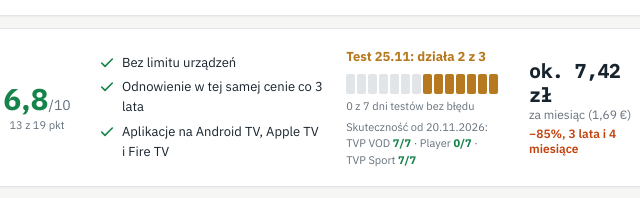
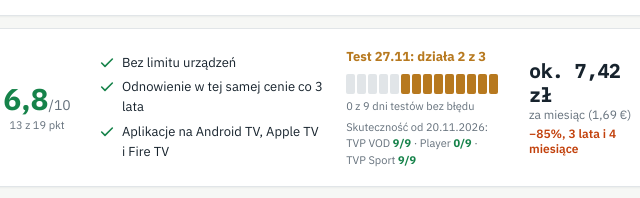
Before and after one commit to TrendTweekers/polski-streaming-monitor, a plain HTML site: page site/porownanie-vpn.html in a window 1280 px wide. Shown: the part 1208-1406 px from the top of the page, 370-1010 px from the left. Drawn offline with Linux system fonts and the light colour scheme; a script that the page names is missing.

Commit message:
Rebuild site after rebase
Co-Authored-By: Claude Opus 5.5 <noreply@anthropic.com>
Claude-Session: https://claude.ai/code/session_01EPKnAxMEudQgcJEVa8mYgw

```diff
--- a/site/porownanie-vpn.html
+++ b/site/porownanie-vpn.html
@@ -71,7 +71,7 @@
   <div class="rrb"><img src="/logos/pia.svg" alt="" width="44" height="44"><div><b>PIA</b><span class="rrtag">Private Internet Access: bez limitu urządzeń</span></div></div>
   <div class="rrs"><b>6,8</b><span>/10</span><small>13 z 19 pkt</small></div>
   <ul class="rrp"><li><svg viewBox="0 0 24 24" width="16" height="16" fill="none" stroke="currentColor" stroke-width="2.4" stroke-linecap="round" stroke-linejoin="round" aria-hidden="true"><path d="M20 6 9 17l-5-5"/></svg><span>Bez limitu urządzeń</span></li><li><svg viewBox="0 0 24 24" width="16" height="16" fill="none" stroke="currentColor" stroke-width="2.4" stroke-linecap="round" stroke-linejoin="round" aria-hidden="true"><path d="M20 6 9 17l-5-5"/></svg><span>Odnowienie w tej samej cenie co 3 lata</span></li><li><svg viewBox="0 0 24 24" width="16" height="16" fill="none" stroke="currentColor" stroke-width="2.4" stroke-linecap="round" stroke-linejoin="round" aria-hidden="true"><path d="M20 6 9 17l-5-5"/></svg><span>Aplikacje na Android TV, Apple TV i Fire TV</span></li></ul>
-  <div class="rrtest"><b class="rrt unstable">Test 25.11: działa 2 z 3</b><span class="dbars" role="img" aria-label="Dni testów: 7, w pełni udane: 0"><i class="none" title="12.11: bez testu"></i><i class="none" title="13.11: bez testu"></i><i class="none" title="14.11: bez testu"></i><i class="none" title="15.11: bez testu"></i><i class="none" title="16.11: bez testu"></i><i class="none" title="17.11: bez testu"></i><i class="none" title="18.11: bez testu"></i><i class="unstable" title="19.11: działa 2 z 3"></i><i class="unstable" title="20.11: działa 2 z 3"></i><i class="unstable" title="21.11: działa 2 z 3"></i><i class="unstable" title="22.11: działa 2 z 3"></i><i class="unstable" title="23.11: działa 2 z 3"></i><i class="unstable" title="24.11: działa 2 z 3"></i><i class="unstable" title="25.11: działa 2 z 3"></i></span><small class="dbl">0 z 7 dni testów bez błędu</small><small class="rel">Skuteczność od 20.11.2026: <span>TVP VOD <b>7/7</b></span> · <span>Player <b>0/7</b></span> · <span>TVP Sport <b>7/7</b></span></small></div>
+  <div class="rrtest"><b class="rrt unstable">Test 27.11: działa 2 z 3</b><span class="dbars" role="img" aria-label="Dni testów: 9, w pełni udane: 0"><i class="none" title="14.11: bez testu"></i><i class="none" title="15.11: bez testu"></i><i class="none" title="16.11: bez testu"></i><i class="none" title="17.11: bez testu"></i><i class="none" title="18.11: bez testu"></i><i class="unstable" title="19.11: działa 2 z 3"></i><i class="unstable" title="20.11: działa 2 z 3"></i><i class="unstable" title="21.11: działa 2 z 3"></i><i class="unstable" title="22.11: działa 2 z 3"></i><i class="unstable" title="23.11: działa 2 z 3"></i><i class="unstable" title="24.11: działa 2 z 3"></i><i class="unstable" title="25.11: działa 2 z 3"></i><i class="unstable" title="26.11: działa 2 z 3"></i><i class="unstable" title="27.11: działa 2 z 3"></i></span><small class="dbl">0 z 9 dni testów bez błędu</small><small class="rel">Skuteczność od 20.11.2026: <span>TVP VOD <b>9/9</b></span> · <span>Player <b>0/9</b></span> · <span>TVP Sport <b>9/9</b></span></small></div>
   <div class="rrpr"><b>ok. 7,42 zł</b><span>za miesiąc (1,69 €)</span><em>−85%, 3 lata i 4 miesiące</em></div>
   <div class="pcta"><a class="btn big" href="https://www.dpbolvw.net/click-101925411-15559960" target="_blank" rel="sponsored nofollow noopener" data-aff="pia">Zobacz ofertę</a><small class="affn">30 dni na zwrot pieniędzy</small><a class="rrmore" href="/porownanie-vpn#pia">Szczegóły</a></div>
 </article><article class="rr">
```
